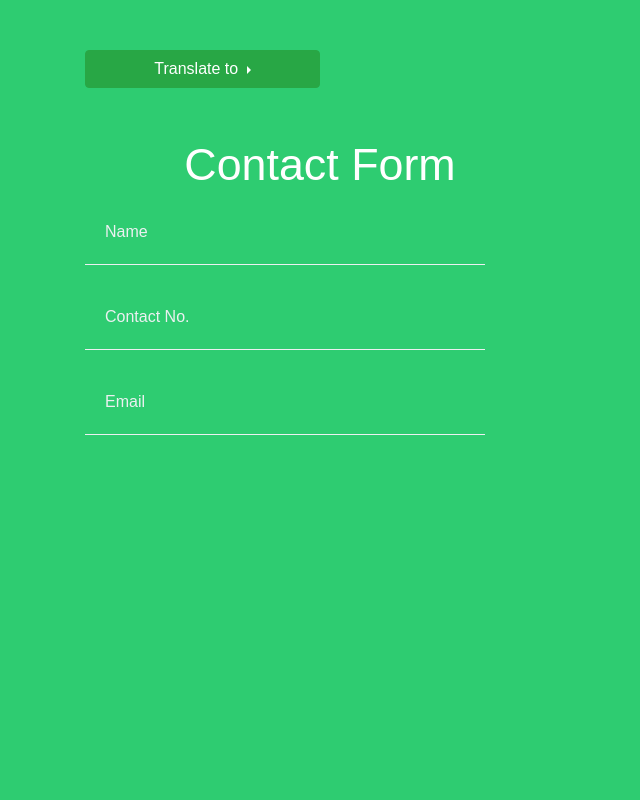
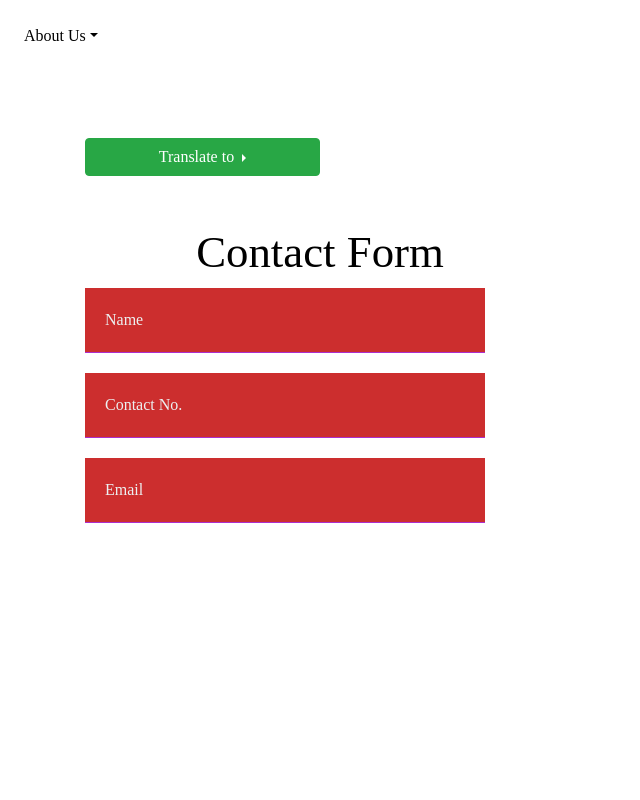
Before and after one commit to MadCacti/parktech, a Flask app: page /API/ in a window 1280 px wide. Shown: the whole page, without its empty margins (0-640 px from the left). Run offline with Flask 2, Linux system fonts and the light colour scheme; some libraries are stand-ins or nearby versions.

Commit message:
Added a Test API html with base layout Still Working on API

```diff
--- a/templates/profiles/API.html
+++ b/templates/profiles/API.html
@@ -1,3 +1,6 @@
+{% extends "layouts/base.html" %}
+
+{%  block content %}
 <!DOCTYPE html>
 <html>
 <head>
@@ -12,7 +15,7 @@
             crossorigin="anonymous"></script>
     <style type="text/css">
         body {
-            background-color: #2ecc71;
+            background-color: #ac2ecc;
             font-family: source-sans-pro, sans-serif;
         }
         h1 {
@@ -21,30 +24,30 @@
             text-align: center;
             font-weight: 100;
             font-size: 2.8em;
-            color: #ffffff;
+            color: #000000;
         }
         div {
             width: 500px;
             margin: auto;
         }
         .formStyle {
-            background-color: #2ecc71;
+            background-color: #cc2e2e;
             padding: 20px;
             width: 400px;
             margin-bottom: 20px;
             border-bottom-width: 1px;
             border-bottom-style: solid;
-            border-bottom-color: #ecf0f1;
+            border-bottom-color: #ac2ecc;
             border-top-style: none;
             border-right-style: none;
             border-left-style: none;
             font-size: 1em;
             font-weight: 100;
-            color: #ffffff;
+            color: black;
         }
         .formButton {
             float: right;
-            background-color:#ffffff;
+            background-color:#ac2ecc;
             display:inline-block;
             color:#2ecc71;
             font-size:28px;
@@ -56,7 +59,7 @@
         }
         .formButton:hover {
             background-color: #27ae60;
-            color:#ffffff;
+            color:#000000;
         }
         .formButton:active {
             position:relative;
@@ -181,3 +184,5 @@
 
 </body>
 </html>
+
+{% endblock %}
```
